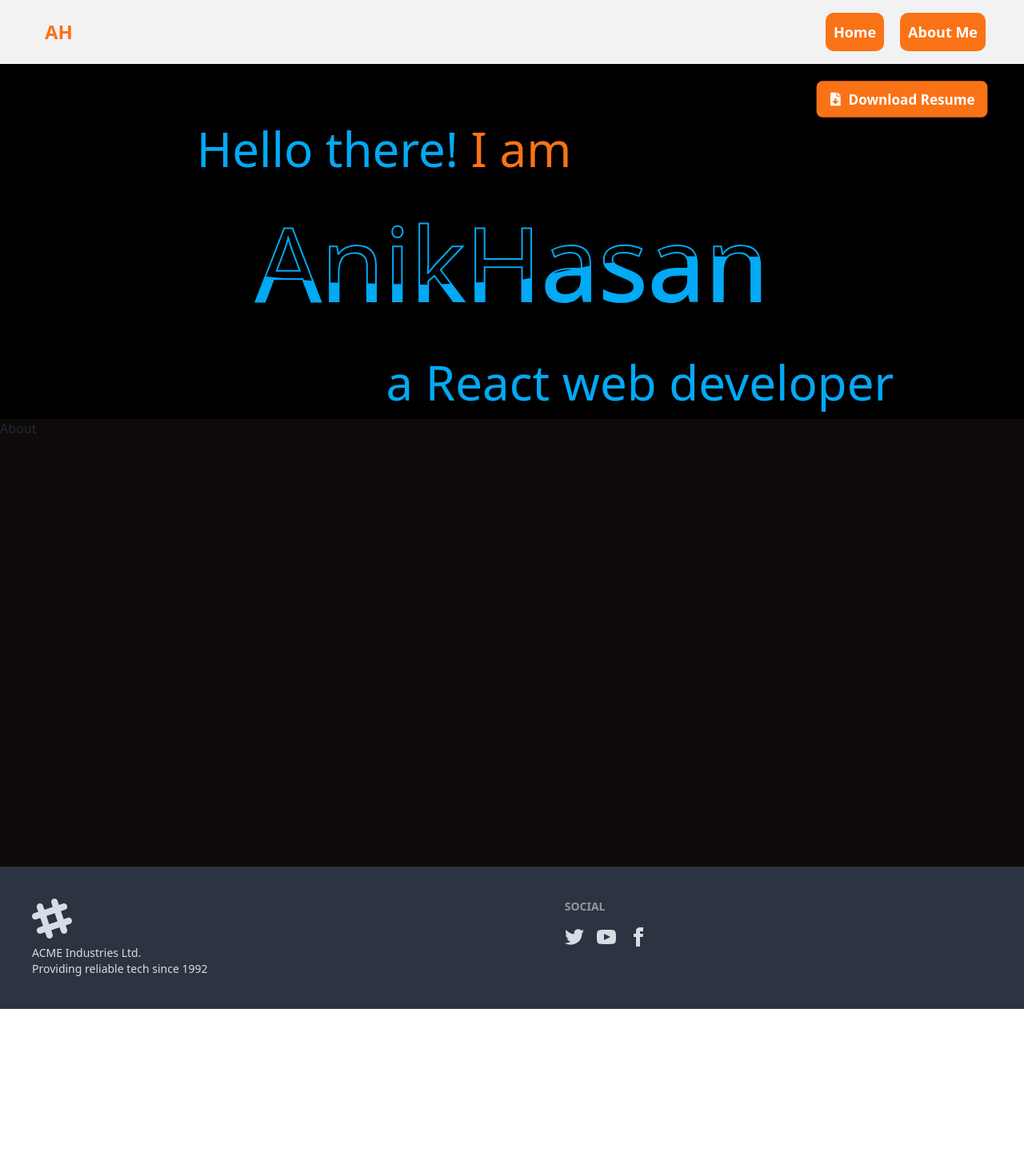
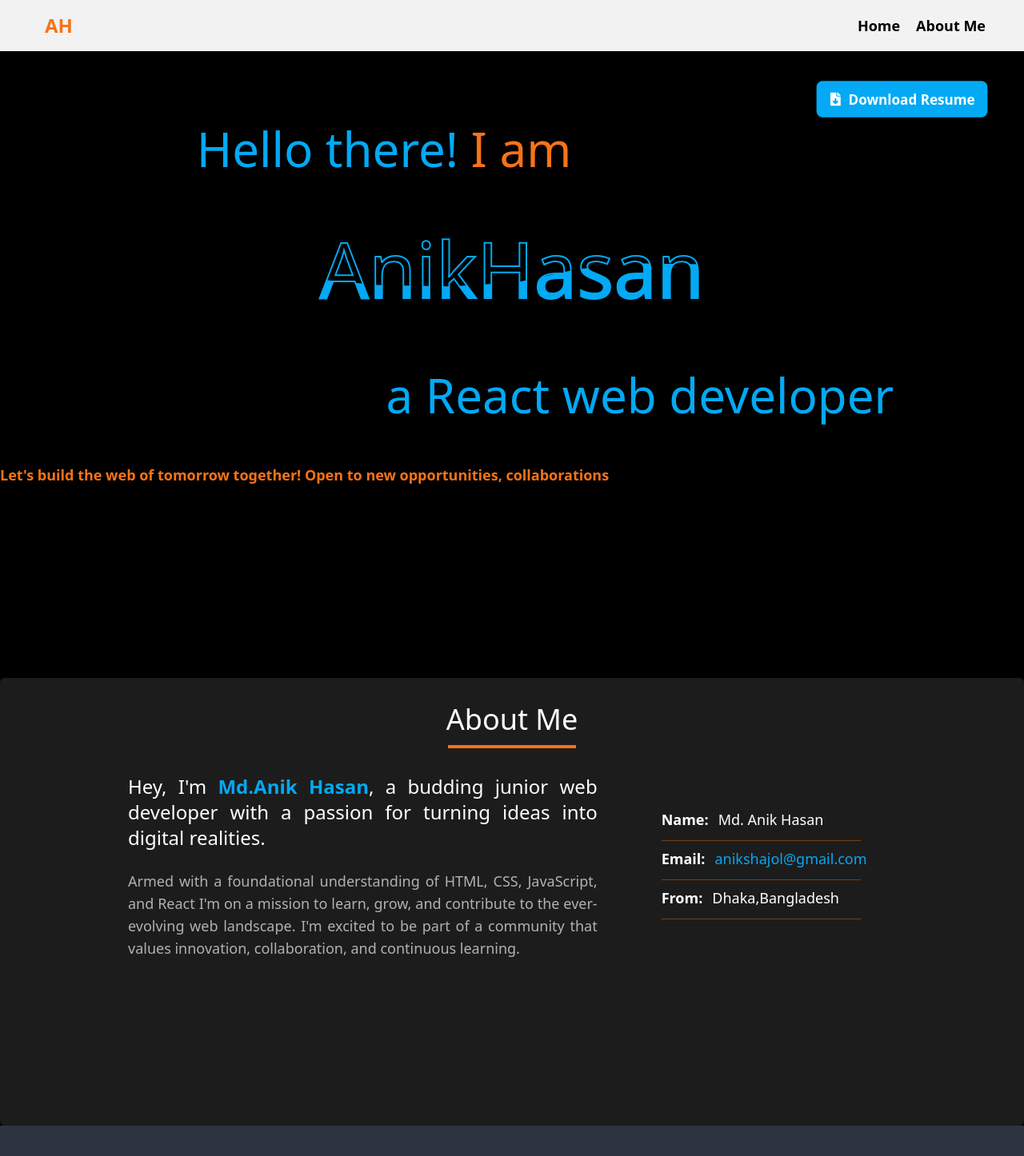
Before and after one commit to anikshajol/anik-portfolio, a React (Vite) app: page / in a window 1280 px wide. Shown: the top 1446 px of the page at 80% size. Before the commit the page ends 1262 px from the top, so only its background shows below. Built offline with nearby package versions, Linux system fonts and the light colour scheme.

Commit message:
banner edited, about section complete

```diff
--- a/package.json
+++ b/package.json
@@ -14,8 +14,10 @@
     "match-sorter": "^6.3.1",
     "react": "^18.2.0",
     "react-dom": "^18.2.0",
+    "react-fast-marquee": "^1.6.2",
     "react-icons": "^4.12.0",
     "react-router-dom": "^6.20.1",
+    "react-scroll": "^1.9.0",
     "sort-by": "^1.2.0"
   },
   "devDependencies": {
--- a/src/components/Banner/Banner.css
+++ b/src/components/Banner/Banner.css
@@ -1,7 +1,7 @@
 .name {
   display: flex;
   background: #000;
-  min-height: 20vh;
+  min-height: 30vh;
   align-items: center;
   justify-content: center;
 }
@@ -12,7 +12,7 @@
 
 .content h2 {
   color: #fff;
-  font-size: 8em;
+  font-size: 6rem;
   position: absolute;
   transform: translate(-50%, -50%);
 }
@@ -60,7 +60,7 @@
 
 @media screen and (max-width: 570px) {
   .content h2 {
-    font-size: 5rem;
-    padding: 0 10px;
+    font-size: 4rem;
+    /* padding: 0 10px; */
   }
 }
--- a/src/components/Banner/Banner.jsx
+++ b/src/components/Banner/Banner.jsx
@@ -1,24 +1,34 @@
 import "./Banner.css";
+import Marquee from "react-fast-marquee";
 
 import DownloadResume from "../resumeButton/DownloadResume";
 const Banner = () => {
   return (
-    <div className="bg-black">
-      <div className="hidden md:block">
+    <div className="bg-black h-screen z-10 ">
+      <div className="hidden md:block md:mt-20">
         <DownloadResume></DownloadResume>
       </div>
-      <h2 className="text-6xl text-center lg:mr-80  text-[#03a9f4]">
+      <h2 className=" text-4xl md:text-6xl pt-9 md:pt-0 text-center lg:mr-80  text-[#03a9f4]">
         Hello there! <span className="text-orange-500">I am</span>
       </h2>
-      <section className="name max-w-7xl mx-auto my-8 ">
-        <div class="content ">
+      <section className="name">
+        <div class="content">
           <h2>AnikHasan </h2>
           <h2>AnikHasan </h2>
         </div>
       </section>
-      <h2 className=" text-lg md:text-6xl pb-4 text-center mt-10 lg:ml-80 text-orange-500 md:text-[#03a9f4]">
+      <h2 className=" text-3xl md:text-6xl text-center mt-1 md:mt-2 lg:ml-80 text-orange-500 md:text-[#03a9f4]">
         a React web developer
       </h2>
+      <div className="hidden md:block">
+        <Marquee className="mt-14">
+          <span className="text-white md:text-orange-500 font-semibold text-lg">
+            {" "}
+            Let's build the web of tomorrow together! Open to new opportunities,
+            collaborations
+          </span>
+        </Marquee>
+      </div>
     </div>
   );
 };
--- a/src/components/layouts/MainLayouts.jsx
+++ b/src/components/layouts/MainLayouts.jsx
@@ -1,16 +1,17 @@
-import { NavLink } from "react-router-dom";
 import "./navlink.css";
 import DownloadResume from "../resumeButton/DownloadResume";
+import { Link } from "react-scroll";
 
 const MainLayouts = ({ children }) => {
   const menuLink = (
     <>
-      <NavLink to={"/"} className="p-[10px]">
+      <Link to={"home"} className="active">
         Home
-      </NavLink>
-      <NavLink to={"#about"} className="p-[10px]">
+      </Link>
+
+      <Link to="about" className="active" smooth={true} duration={500}>
         About Me
-      </NavLink>
+      </Link>
     </>
   );
   return (
@@ -19,7 +20,7 @@ const MainLayouts = ({ children }) => {
         <input id="my-drawer-3" type="checkbox" className="drawer-toggle" />
         <div className="drawer-content flex flex-col">
           {/* Navbar */}
-          <div className="w-full navbar bg-base-200">
+          <div className="w-full  md:fixed  navbar bg-base-200">
             <div className="max-w-[1200px] w-full mx-auto ">
               <div className="flex-none lg:hidden">
                 <label
--- a/src/components/layouts/navlink.css
+++ b/src/components/layouts/navlink.css
@@ -1,6 +1,11 @@
 .active {
-  background-color: #f97316;
-  color: white;
-  padding: 10px;
-  border-radius: 10px;
+  color: black;
+  cursor: pointer;
 }
+
+.active:hover {
+  color: #f97316;
+}
+.active:active {
+  color: #f97316;
+}
--- a/src/components/resumeButton/DownloadResume.jsx
+++ b/src/components/resumeButton/DownloadResume.jsx
@@ -5,7 +5,7 @@ const DownloadResume = () => {
     <div className="">
       <div className="text-center py-2 md:text-right md:pr-10 md:pt-5">
         <a href="Anik_Hasan_resume.pdf" download="Anik_Hasan_resume.pdf">
-          <button className="btn bg-[#F97316] hover:bg-[#f97416a8]  outline-none border-none">
+          <button className="btn bg-[#03a9f4] hover:bg-[#f97416a8]  outline-none border-none">
             <FaFileDownload className="text-[white] text-lg" />
             <span className="text-white text-lg"> Download Resume</span>
           </button>
--- a/src/pages/About.jsx
+++ b/src/pages/About.jsx
@@ -1,8 +1,43 @@
 const About = () => {
   return (
-    <div className="h-[70vh] bg-[#d6999911]">
-      <h2>About</h2>
-    </div>
+    <section className="md:h-[70vh] bg-[#1d1c1c] rounded-md -mt-8 container mx-auto">
+      <h1 className="text-4xl text-center pt-8  text-white">About Me</h1>
+      <div className=" border-b-4 w-40 mx-auto pt-3 mb-8 border-b-orange-500"></div>
+      <div className="flex flex-col lg:flex-row w-9/12 mx-auto gap-20 items-center">
+        <div className="flex-[2] text-justify">
+          <h3 className="text-2xl text-white">
+            Hey, I'm{" "}
+            <span className="text-[#03a9f4] font-bold">Md.Anik Hasan</span>, a
+            budding junior web developer with a passion for turning ideas into
+            digital realities.
+          </h3>
+          <p className="text-[#b3b0b0] pt-6 text-lg font-medium">
+            Armed with a foundational understanding of HTML, CSS, JavaScript,
+            and React I'm on a mission to learn, grow, and contribute to the
+            ever-evolving web landscape. I'm excited to be part of a community
+            that values innovation, collaboration, and continuous learning.
+          </p>
+        </div>
+
+        <div className="flex-1">
+          <p className="text-lg text-[#ffffff]">
+            <span className="font-bold pr-3">Name:</span>Md. Anik Hasan
+          </p>
+          <div className=" border-b w-[85%]  pt-3 mb-2 border-b-orange-500 opacity-40"></div>
+
+          <p className="text-lg text-[#ffffff]">
+            <span className="font-bold pr-3">Email:</span>
+            <span className="text-[#03a9f4]">anikshajol@gmail.com</span>
+          </p>
+          <div className=" border-b w-[85%]  pt-3 mb-2 border-b-orange-500 opacity-40"></div>
+          <p className="text-lg text-[#ffffff]">
+            <span className="font-bold pr-3">From:</span>
+            <span className="">Dhaka,Bangladesh</span>
+          </p>
+          <div className=" border-b w-[85%]  pt-3 mb-2 border-b-orange-500 opacity-40"></div>
+        </div>
+      </div>
+    </section>
   );
 };
 
--- a/src/pages/Home.jsx
+++ b/src/pages/Home.jsx
@@ -1,11 +1,16 @@
+import { Element } from "react-scroll";
 import Banner from "../components/Banner/Banner";
 import About from "./About";
 
 const Home = () => {
   return (
     <div>
-      <Banner></Banner>
-      <About></About>
+      <Element name="home">
+        <Banner></Banner>
+      </Element>
+      <Element name="about">
+        <About></About>
+      </Element>
     </div>
   );
 };
--- /dev/null
+++ b/src/pages/Skills.jsx
@@ -0,0 +1,23 @@
+const Skills = () => {
+  return (
+    <div>
+      <div className="card card-side bg-base-100 shadow-xl">
+        <figure>
+          <img
+            src="https://daisyui.com/images/stock/photo-1635805737707-575885ab0820.jpg"
+            alt="Movie"
+          />
+        </figure>
+        <div className="card-body">
+          <h2 className="card-title">New movie is released!</h2>
+          <p>Click the button to watch on Jetflix app.</p>
+          <div className="card-actions justify-end">
+            <button className="btn btn-primary">Watch</button>
+          </div>
+        </div>
+      </div>
+    </div>
+  );
+};
+
+export default Skills;
```
Also changed, not shown: public/skills.json (added, +52 -0 lines), src/assets/icons/HTML.svg (added), 1 other file (tests, documents, lock files or other folders).
